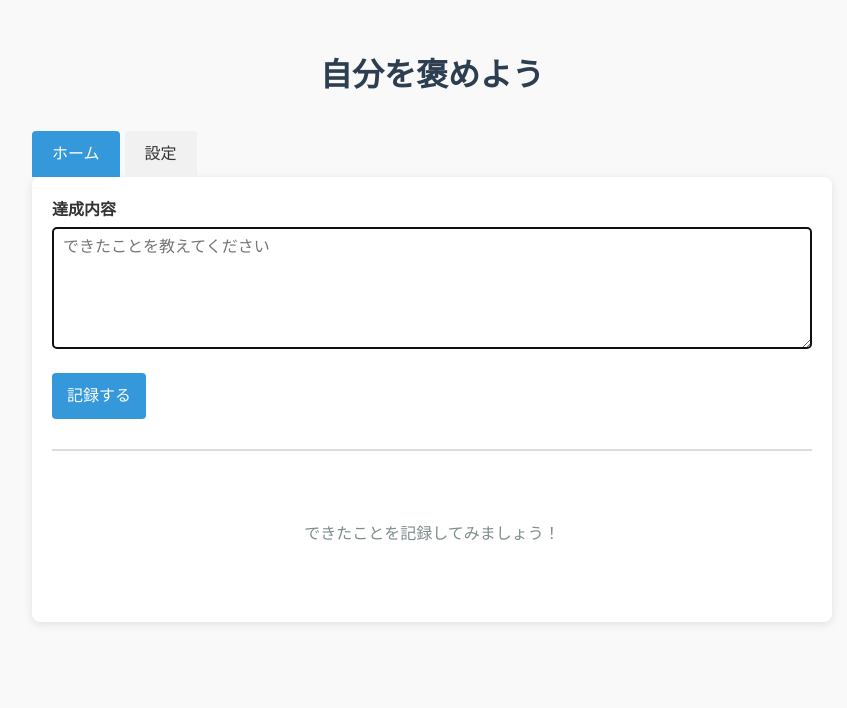
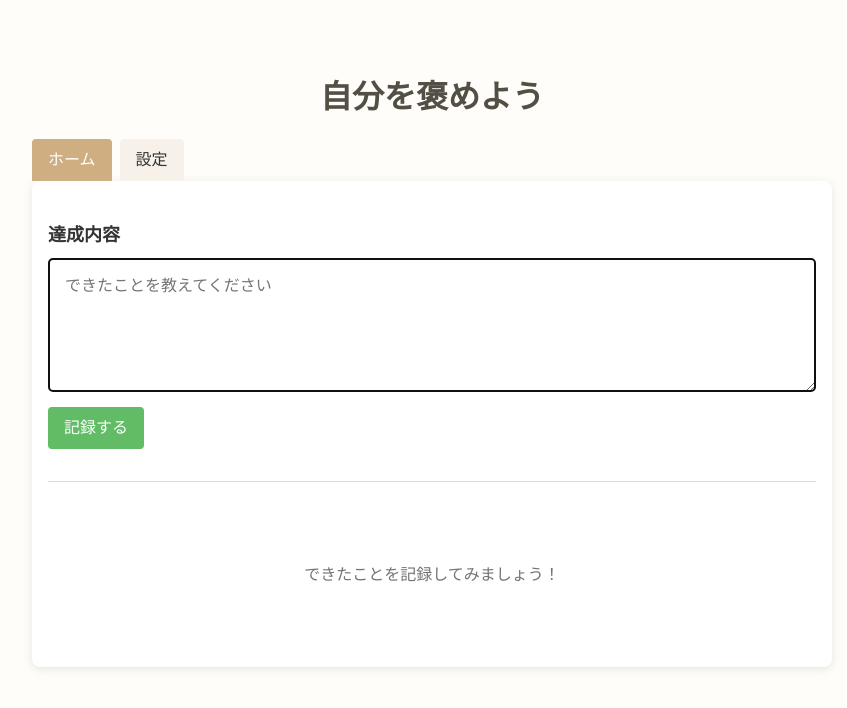
Before and after one commit to asamichiruko/patme, a Vue app: page / in a window 1280 px wide. Shown: the top 708 px of the page, without its empty margins (208-1055 px from the left). Built offline with nearby package versions, Linux system fonts and the light colour scheme.

Commit message:
全体的なスタイルの統一とテーマの変更

```diff
--- a/src/components/EntryList.vue
+++ b/src/components/EntryList.vue
@@ -113,8 +113,8 @@ onMounted(() => {
 <style scoped>
 .empty-state {
   text-align: center;
-  padding: 40px 0;
-  color: #7f8c8d;
+  padding: 48px 0;
+  color: var(--color-subtext);
 }
 
 .entries {
@@ -122,53 +122,54 @@ onMounted(() => {
   padding: 0;
   display: flex;
   flex-direction: column;
-  gap: 20px;
+  gap: 32px;
 }
 .entry-item {
-  background-color: #f8f9fa;
-  border-left: 4px solid #3498db;
-  padding: 15px;
+  background-color: var(--color-card);
+  border: 1px solid var(--color-card-border);
+  box-shadow: 0 2px 6px rgba(0, 0, 0, 0.1);
+  padding: 16px;
   border-radius: 4px;
 }
 .entry-actions {
-  margin-top: 20px;
+  margin-top: 24px;
   display: flex;
-  gap: 10px;
+  gap: 16px;
   align-items: center;
 }
 
 .comment-button {
-  background-color: #2ecc71;
-  color: white;
+  background-color: var(--color-primary);
+  color: var(--color-primary-text);
   font-size: 14px;
-  padding: 5px 10px;
+  padding: 8px 16px;
   border: none;
   border-radius: 4px;
   transition: background-color 0.3s;
 }
 .comment-button:hover {
-  background-color: #27ae60;
+  background-color: var(--color-primary-hover);
 }
 .comment-button:focus-visible {
-  outline: 2px solid #27ae60;
+  outline: 2px solid var(--color-primary-focus);
   outline-offset: 2px;
   border-radius: 4px;
 }
 
 .tag-edit-button {
-  background-color: #2ecc71;
-  color: white;
+  background-color: var(--color-primary);
+  color: var(--color-primary-text);
   font-size: 14px;
-  padding: 5px 10px;
+  padding: 8px 16px;
   border: none;
   border-radius: 4px;
   transition: background-color 0.3s;
 }
 .tag-edit-button:hover {
-  background-color: #27ae60;
+  background-color: var(--color-primary-hover);
 }
 .tag-edit-button:focus-visible {
-  outline: 2px solid #27ae60;
+  outline: 2px solid var(--color-primary-focus);
   outline-offset: 2px;
   border-radius: 4px;
 }
--- a/src/components/EntryListItem.vue
+++ b/src/components/EntryListItem.vue
@@ -43,23 +43,23 @@ const props = defineProps({
   display: flex;
 }
 .achievement-date {
-  color: #7f8c8d;
-  font-size: 0.9em;
+  color: var(--color-subtext);
+  font-size: 15px;
   margin-left: auto;
 }
 .star-count {
   font-family: "Franklin Gothic", "Arial Bold", Arial, sans-serif;
-  color: #2ecc71;
-  font-size: 1.2em;
+  color: var(--color-primary);
+  font-size: 20px;
   display: inline-flex;
   vertical-align: middle;
   align-items: center;
-  gap: 0.2em;
+  gap: 8px;
 }
 .star-icon {
-  width: 1.1em;
-  height: 1.1em;
-  padding-bottom: 0.2em;
+  width: 20px;
+  height: 20px;
+  padding-bottom: 0.1em;
   display: inline-block;
 }
 .star-count-text {
@@ -68,41 +68,36 @@ const props = defineProps({
 }
 
 .achievement-content {
-  font-size: 1.1em;
+  font-size: 20px;
   white-space: pre-wrap;
-  margin: 20px 0;
-  padding: 0 20px;
+  margin: 32px 0;
+  padding: 0 32px;
 }
 
 .tags {
   list-style-type: none;
   padding: 0;
-  font-size: 14px;
-  color: #333;
   display: flex;
   flex-wrap: wrap;
-  gap: 10px;
-  margin-bottom: 20px;
-}
-.tag {
-  display: inline-block;
+  gap: 8px;
+  margin-bottom: 24px;
 }
 
 .stars {
   list-style-type: none;
   padding: 0;
-  font-size: 14px;
-  color: #333;
+  font-size: 15px;
+  color: var(--color-text);
 }
 .star-comment {
-  margin: 5px 0;
+  margin: 16px 0;
 }
 .star-content {
   white-space: pre-wrap;
 }
 .star-date {
-  color: #7f8c8d;
-  margin-left: 10px;
+  color: var(--color-subtext);
+  margin-left: 16px;
   font-size: 14px;
 }
 </style>
--- a/src/components/InputAndListView.vue
+++ b/src/components/InputAndListView.vue
@@ -16,8 +16,8 @@ const props = defineProps({
 <style scoped>
 hr {
   border: none;
-  border-top: 2px solid #ddd;
-  color: #ddd;
-  margin: 30px 0;
+  border-top: 1px solid var(--color-border);
+  color: var(--color-border);
+  margin: 32px 0;
 }
 </style>
--- a/src/components/InputForm.vue
+++ b/src/components/InputForm.vue
@@ -47,19 +47,21 @@ onActivated(() => {
 <style scoped>
 label {
   display: block;
-  margin-bottom: 5px;
+  margin-top: 24px;
+  margin-bottom: 8px;
+  font-size: 18px;
   font-weight: bold;
 }
 textarea {
   width: -webkit-fill-available;
   width: -moz-available;
   width: stretch;
-  padding: 10px;
-  border: 1px solid #ddd;
+  padding: 16px;
+  border: 1px solid var(--color-border);
   border-radius: 4px;
   height: 100px;
   font-size: 16px;
-  margin-bottom: 1em;
-  line-height: 1.3em;
+  margin-bottom: 8px;
+  line-height: 1.6;
 }
 </style>
--- a/src/components/NotificationBar.vue
+++ b/src/components/NotificationBar.vue
@@ -18,7 +18,7 @@ const { notification } = useNotification()
   top: 0;
   left: 0;
   right: 0;
-  padding: 0.5em;
+  padding: 8px;
   text-align: center;
   z-index: 1000;
 }
@@ -31,15 +31,15 @@ const { notification } = useNotification()
 }
 
 .notification.success {
-  background-color: #2ecc71;
-  color: white;
+  background-color: var(--color-success);
+  color: var(--color-note-text);
 }
 .notification.error {
-  background-color: #e74c3c;
-  color: white;
+  background-color: var(--color-error);
+  color: var(--color-note-text);
 }
 .notification.info {
-  background-color: #3498db;
-  color: white;
+  background-color: var(--color-info);
+  color: var(--color-note-text);
 }
 </style>
--- a/src/components/PromptDialog.vue
+++ b/src/components/PromptDialog.vue
@@ -15,7 +15,7 @@
           ></textarea>
           <div class="actions">
             <button class="primary-button" type="submit">{{ submittext }}</button>
-            <button class="primary-button" type="button" @click="cancel">{{ canceltext }}</button>
+            <button class="cancel-button" type="button" @click="cancel">{{ canceltext }}</button>
           </div>
         </form>
       </template>
@@ -68,34 +68,34 @@ const cancel = () => {
 dialog {
   border: none;
   border-radius: 8px;
-  padding: 1em;
+  padding: 16px;
   max-width: 400px;
   width: 80%;
-  box-shadow: 0 4px 12px rgba(0, 0, 0, 0.2);
+  box-shadow: 0 4px 12px rgba(0, 0, 0, 0.1);
 }
 
 label {
   display: block;
-  margin-bottom: 5px;
+  margin-bottom: 8px;
   font-weight: bold;
 }
 
 .text {
-  padding: 0.5em;
-  border: 1px solid #ddd;
+  padding: 16px;
+  border: 1px solid var(--color-border);
   border-radius: 4px;
   font-size: 16px;
   display: block;
   width: -webkit-fill-available;
   width: -moz-available;
   width: stretch;
-  height: 2.6em;
-  line-height: 1.3em;
+  height: 60px;
+  line-height: 1.6;
 }
 
 .actions {
   display: flex;
-  gap: 1em;
-  margin-top: 2em;
+  gap: 16px;
+  margin-top: 24px;
 }
 </style>
--- a/src/components/SettingsForm.vue
+++ b/src/components/SettingsForm.vue
@@ -94,6 +94,6 @@ input[type="file"] {
 .settings-form {
   display: flex;
   flex-direction: column;
-  gap: 20px;
+  gap: 16px;
 }
 </style>
--- a/src/components/TabNavigation.vue
+++ b/src/components/TabNavigation.vue
@@ -23,21 +23,21 @@ defineEmits(["update:currentTab"])
 <style scoped>
 .tab-container {
   display: flex;
-  gap: 5px;
+  gap: 8px;
 }
 .tab-button {
-  padding: 10px 20px;
-  background-color: #f1f1f1;
-  color: #333;
+  padding: 8px 16px;
+  background-color: var(--color-tab-muted);
+  color: var(--color-tab-muted-text);
   cursor: pointer;
   border-radius: 4px 4px 0 0;
 }
 .tab-button.active {
-  background-color: #3498db;
-  color: #fff;
+  background-color: var(--color-tab-active);
+  color: var(--color-tab-text);
 }
 .tab-button:focus-visible {
-  outline: 2px solid #4c9ffe;
+  outline: 2px solid var(--color-tab-focus);
   outline-offset: 2px;
   border-radius: 4px 4px 0 0;
 }
--- a/src/style.css
+++ b/src/style.css
@@ -1,25 +1,70 @@
+:root {
+  --color-bg: hsl(40, 100%, 99%);
+  --color-surface: hsl(0, 0%, 100%);
+  --color-text: hsl(0, 0%, 20%);
+  --color-subtext: hsl(0, 0%, 45%);
+  --color-border: hsl(0, 0%, 85%);
+  --color-header: hsl(40, 10%, 30%);
+
+  --color-card: hsl(40, 100%, 99%);
+  --color-card-border: hsl(0, 0%, 90%);
+
+  --color-tab-active: hsl(34, 45%, 66%);
+  --color-tab-focus: hsl(34, 45%, 61%);
+  --color-tab-text: hsl(0, 0%, 100%);
+  --color-tab-muted: hsl(34, 45%, 94%);
+  --color-tab-muted-text: hsl(0, 0%, 20%);
+
+  --color-primary: hsl(122, 40%, 56%);
+  --color-primary-hover: hsl(122, 40%, 51%);
+  --color-primary-focus: hsl(122, 40%, 56%);
+  --color-primary-text: hsl(0, 0%, 100%);
+
+  --color-sub: hsl(34, 45%, 56%);
+  --color-sub-hover: hsl(34, 45%, 50%);
+  --color-sub-focus: hsl(34, 45%, 56%);
+  --color-sub-text: hsl(0, 0%, 100%);
+
+  --color-tag: hsl(157, 16%, 100%);
+  --color-tag-selected: hsl(157, 16%, 95%);
+  --color-tag-text: hsl(157, 16%, 35%);
+  --color-tag-border: hsl(157, 16%, 65%);
+  --color-tag-focus: hsl(157, 16%, 35%);
+
+  --color-success: #2ecc71;
+  --color-info: #3498db;
+  --color-error: #e74c3c;
+  --color-note-text: #ffffff;
+}
+
 body {
   font-family: "Helvetica Neue", Arial, sans-serif;
+  font-size: 16px;
   line-height: 1.6;
-  color: #333;
+  color: var(--color-text);
   max-width: 800px;
   margin: 0 auto;
-  padding: 20px;
-  background-color: #f9f9f9;
+  padding: 24px;
+  background-color: var(--color-bg);
 }
 h1 {
-  color: #2c3e50;
+  color: var(--color-header);
   text-align: center;
-  margin-top: 30px;
-  margin-bottom: 30px;
+  margin-top: 48px;
+  margin-bottom: 16px;
+}
+h2 {
+  color: var(--color-header);
+  margin-top: 24px;
 }
 .container {
-  background-color: white;
+  background-color: var(--color-surface);
   border-radius: 8px;
   box-shadow: 0 2px 10px rgba(0, 0, 0, 0.1);
-  padding: 20px;
-  margin-bottom: 20px;
+  padding: 16px;
+  margin-bottom: 24px;
 }
+
 button {
   all: unset;
   font: inherit;
@@ -29,41 +74,59 @@ button {
   cursor: pointer;
 }
 .primary-button {
-  background-color: #3498db;
-  color: white;
+  background-color: var(--color-primary);
+  color: var(--color-primary-text);
   border: none;
-  padding: 10px 15px;
+  padding: 8px 16px;
   border-radius: 4px;
   cursor: pointer;
   font-size: 16px;
   transition: background-color 0.3s;
 }
 .primary-button:hover {
-  background-color: #2980b9;
+  background-color: var(--color-primary-hover);
 }
 .primary-button:focus-visible {
-  outline: 2px solid #4c9ffe;
+  outline: 2px solid var(--color-primary-focus);
+  outline-offset: 2px;
+  border-radius: 4px;
+}
+.cancel-button {
+  background-color: var(--color-sub);
+  color: var(--color-sub-text);
+  border: none;
+  padding: 8px 16px;
+  border-radius: 4px;
+  cursor: pointer;
+  font-size: 16px;
+  transition: background-color 0.3s;
+}
+.cancel-button:hover {
+  background-color: var(--color-sub-hover);
+}
+.cancel-button:focus-visible {
+  outline: 2px solid var(--color-sub-focus);
   outline-offset: 2px;
   border-radius: 4px;
 }
 
 .tag {
   display: inline-block;
-  color: #53656d;
-  background-color: #fff;
-  border: 1px dashed #76878d;
-  padding: 4px 14px;
+  color: var(--color-tag-text);
+  background-color: var(--color-tag);
+  border: 1px dashed var(--color-tag-border);
+  padding: 4px 16px;
   font-size: 14px;
   border-radius: 8px;
   white-space: nowrap;
   overflow: hidden;
 }
 .tag.selected {
-  color: #53656d;
-  background-color: #e0e4e6;
-  border: 1px solid #76878d;
+  color: var(--color-tag-text);
+  background-color: var(--color-tag-selected);
+  border: 1px solid var(--color-tag-border);
 }
 .tag:focus-visible {
-  outline: 1px solid #53656d;
+  outline: 1px solid var(--color-tag-focus);
   outline-offset: 1px;
 }
```
Also changed, not shown: src/components/TagEditorDialog.vue (+20 -17 lines).
